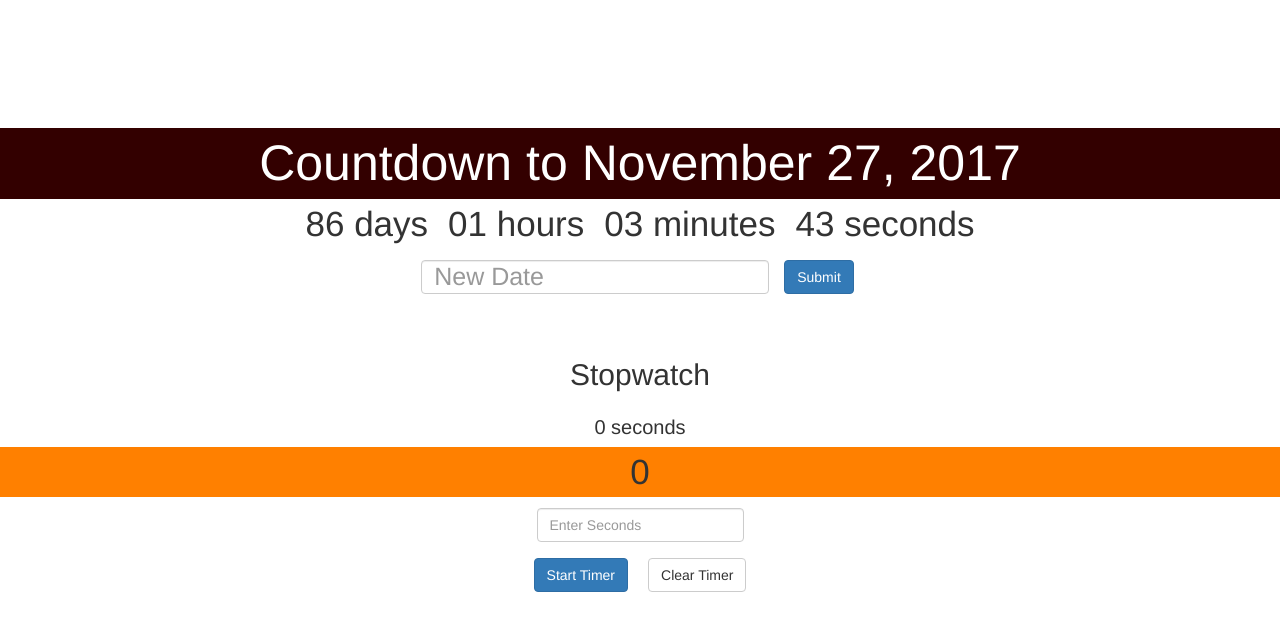
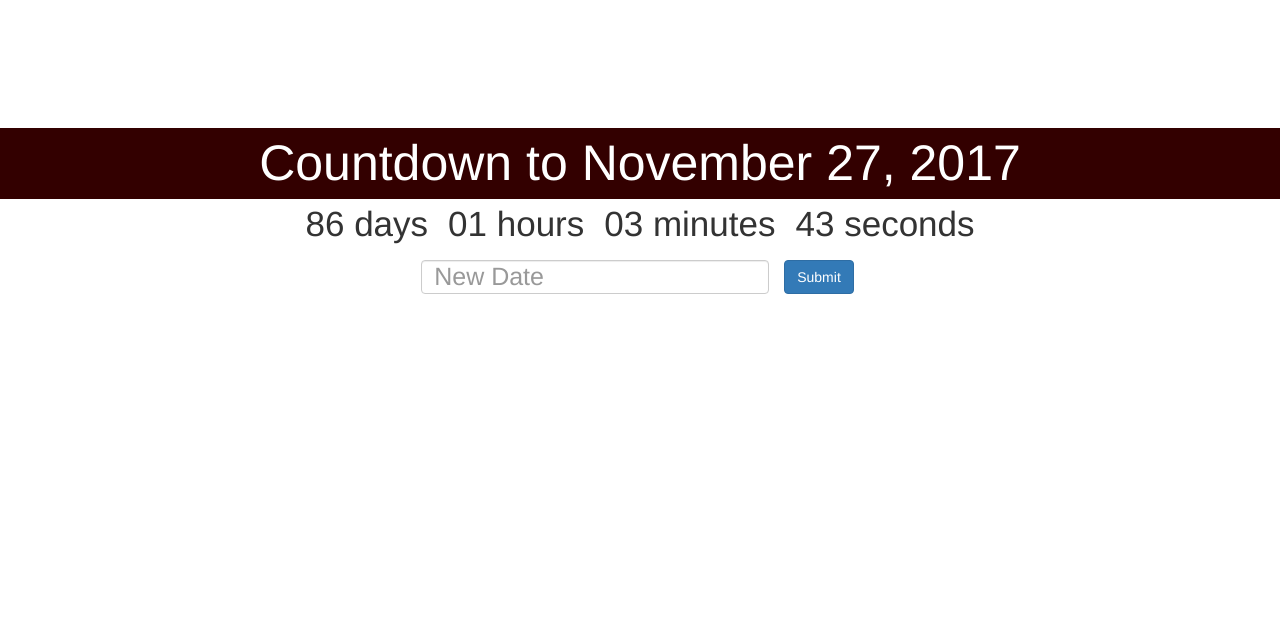
Before and after one commit to JoeHW/Countdown-Form-React, a React (Create React App) app: page / in a window 1280 px wide. Shown: the top 630 px of the page. Built offline with nearby package versions, Linux system fonts and the light colour scheme.

Commit message:
Template

```diff
--- a/src/App.jsx
+++ b/src/App.jsx
@@ -1,7 +1,6 @@
 import React from 'react';
 import './App.css';
 import Clock from './Clock';
-import Stopwatch from './Stopwatch';
 import {Form, FormControl, Button} from 'react-bootstrap';
 
 class App extends React.Component {
@@ -9,9 +8,7 @@ class App extends React.Component {
     super(props)
     this.state = {
       deadline: 'November 27, 2017',
-      newDeadline: "",
-      newSeconds: "",
-      seconds: '0'
+      newDeadline: ""
     }
   }
 
@@ -19,18 +16,7 @@ changeDeadline = () => {
   this.setState({deadline: this.state.newDeadline})
 }
 
-startTimer = () => {
-  this.setState({seconds: this.state.newSeconds})
-}
-
-resetTimer = () => {
-  this.setState({newSeconds: '0', seconds: '0'})
-  console.log(this.state)
-}
-
-
-
- render() {
+render() {
    return (
     <div className='App'>
      <div className='App-title'>Countdown to {this.state.deadline}</div>
@@ -43,21 +29,7 @@ resetTimer = () => {
      <br />
      <br />
      </Form>
-     <div className='App-stopwatch'>Stopwatch</div>
-     <div className="stopwatch">
-     <div>
-     <Stopwatch seconds={this.state.seconds}  />
-       <Form inline>
-       <FormControl className="stopwatchInput" placeholder="Enter Seconds" onChange={event => this.setState({newSeconds: event.target.value})} />
-         </Form>
-        <Button className="btn btn-primary" onClick={() => this.startTimer()}>Start Timer</Button>
-        <Button className="btn btn-basic" onClick={() => this.resetTimer()}>Clear Timer</Button>
-
      </div>
-     </div>
-     </div>
-
-
   )
  }
 }
--- a/src/Stopwatch.jsx
+++ /dev/null
@@ -1,37 +0,0 @@
-import React, {Component} from 'react';
-import './App.jsx';
-
-
-class Stopwatch extends Component {
- constructor(props){
-   super(props);
-   this.state = {
-     seconds: this.props.seconds
-
-  }
- }
-
- componentWillMount = () => this.setTime(this.props.seconds);
-
- componentDidMount = () => setInterval(() => this.setTime(this.state.seconds), 1000);
-
-setTime = (secs) => {
-  if(this.state.seconds > 0){
-const seconds = secs -1;
-this.setState({seconds})
-}}
-
-render() {
- return (
-    <div>
-    <div className='stopwatch-seconds'>{this.props.seconds} seconds</div>
-    <br/>
-    <div className='stopwatch-time'>{this.state.seconds}</div>
-    </div>
- )
-}
-
-
-}
-
-export default Stopwatch
```
